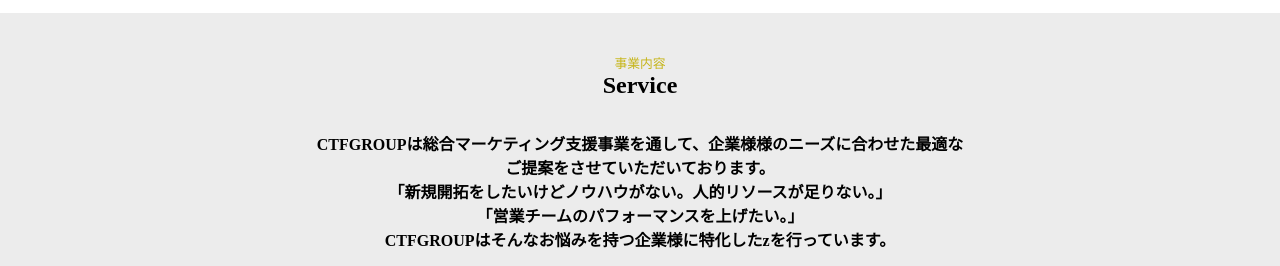
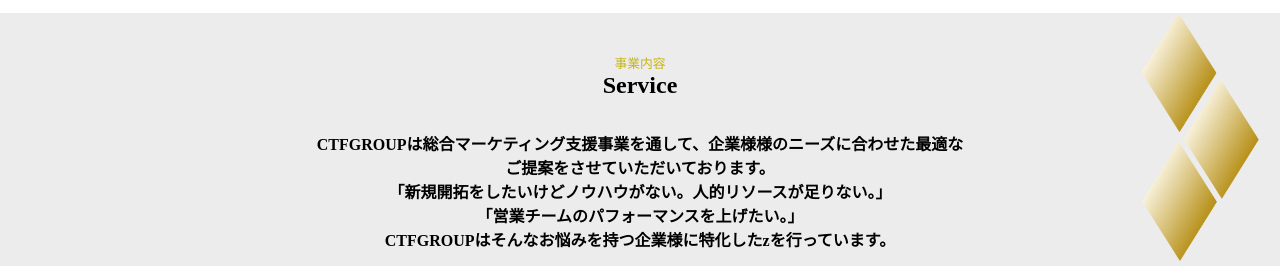
Before and after one commit to jaloliddinshamsiddinov/inovation, a plain HTML site: page index.html in a window 1280 px wide. Shown: the part 1323-1589 px from the top of the page. Drawn offline with Linux system fonts and the light colour scheme; grey boxes are pictures that could not be loaded.

Commit message:
fix/card-width

```diff
--- a/index.html
+++ b/index.html
@@ -153,6 +153,7 @@
 
         <!-- this is a service content -->
         <div class="service">
+          <img class="groupRightSchemaImg" src="./images/groupRight.png" alt="Schema">
           <div class="container">
 
             <p class="busennsTitle">事業内容</p>
--- a/style/style.css
+++ b/style/style.css
@@ -414,6 +414,15 @@ ctf_right_content .ctf_right_title {
   margin-top: 1rem;
   background: #ececec;
   padding-top: 2.5rem;
+  position: relative;
+}
+
+.groupRightSchemaImg {
+  display: none;
+  position: absolute;
+  top: 0;
+  right: 0;
+  width: 10rem;
 }
 
 .main .service .busennsTitle {
@@ -440,7 +449,7 @@ ctf_right_content .ctf_right_title {
 }
 
 .main .service .cards .card {
-  width: 19.5rem;
+  width: 22rem;
 }
 
 .main .service .cards .card .cardDescrBox {
@@ -528,6 +537,10 @@ ctf_right_content .ctf_right_title {
 }
 
 @media only screen and (min-width: 48rem) {
+  .groupRightSchemaImg {
+    display: block;
+  }
+
   .main .service .cards {
     flex-wrap: wrap;
     gap: 2rem;
```
Also changed, not shown: images/groupRight.png (added).
